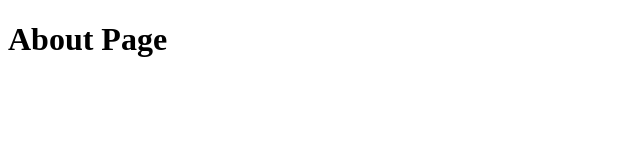
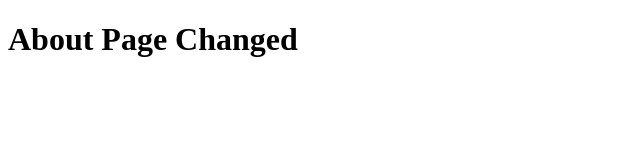
Before and after one commit to nimmyissac/Test-Project, a website: page public/about.html in a window 1280 px wide. Shown: the whole page, without its empty margins (0-640 px from the left). Drawn offline with Linux system fonts and the light colour scheme.

Commit message:
Changed About page in branch aboutpagechange

```diff
--- a/public/about.html
+++ b/public/about.html
@@ -9,6 +9,6 @@
 </head>
 
 <body>
-  <h1>About Page</h2>
+  <h1>About Page Changed</h2>
 </body>
 </html>
```
